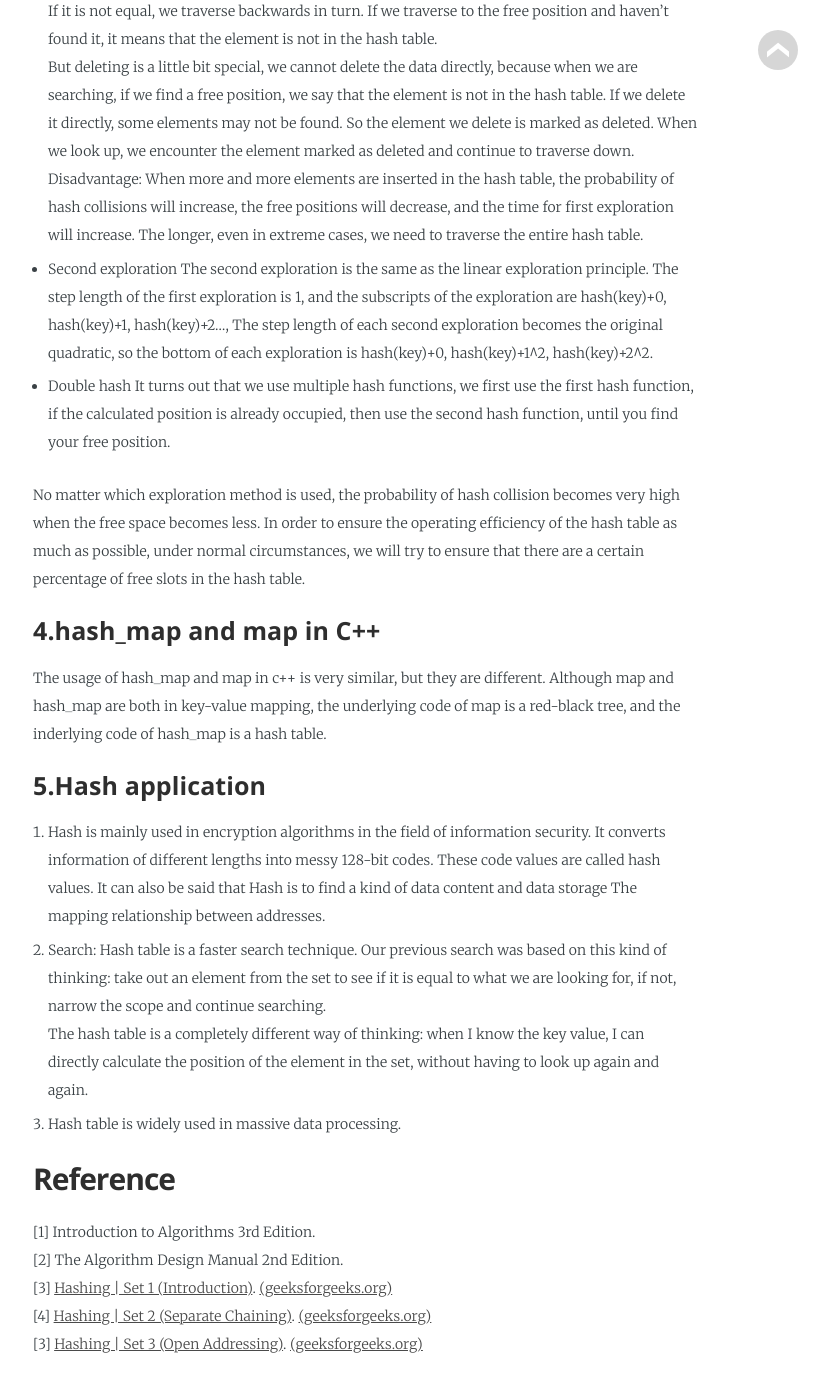
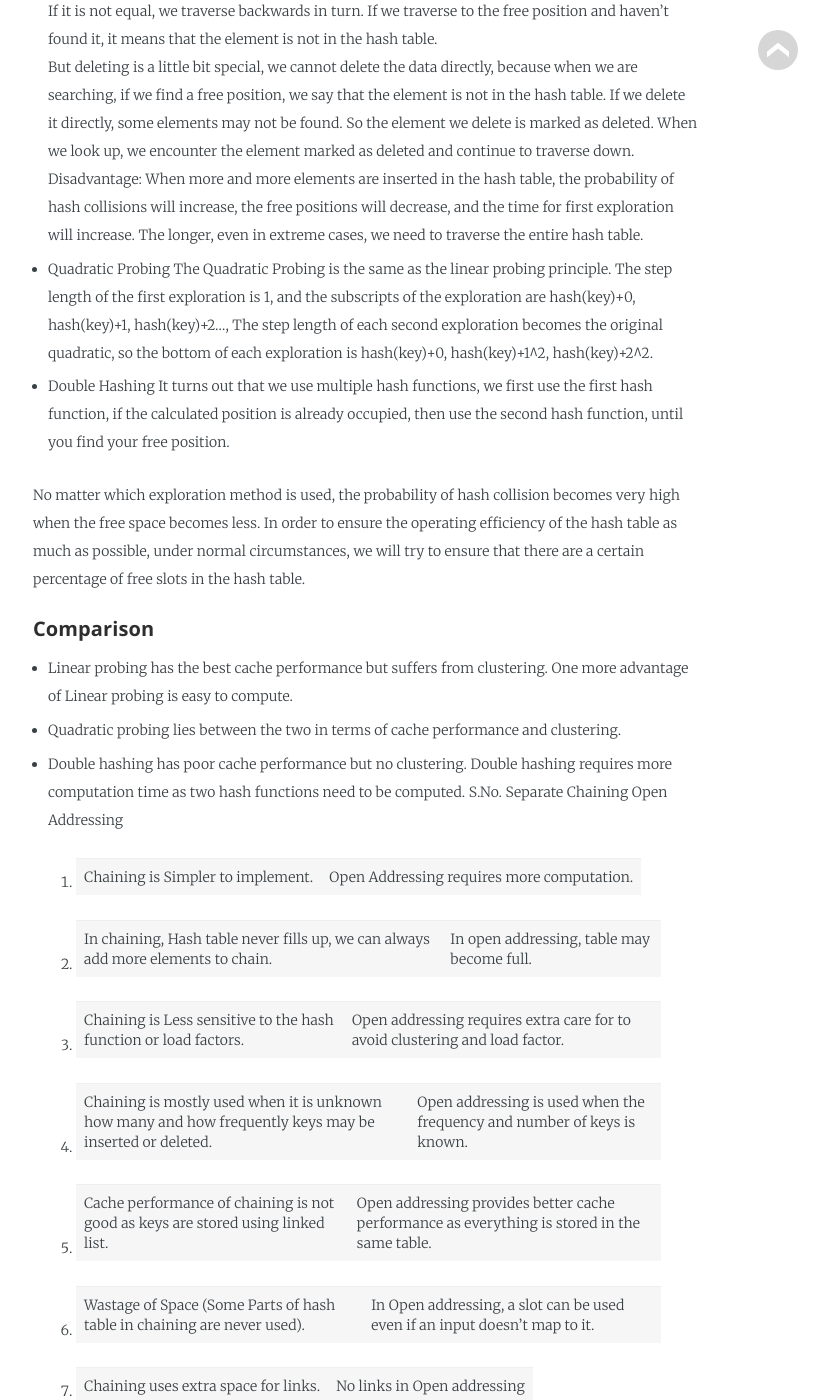
Before and after one commit to TyrionBian/tyrionbian.github.io, a Jekyll site: the page built from _posts/2020-08-18-Hashing.md, in a window 1280 px wide and 1400 px high, scrolled down 3076 px. Shown: the whole window, without its empty margins (282-1111 px from the left). Built offline with Jekyll 4.4.1, drawn with Linux system fonts in a browser that asks for light colours; some web fonts are replaced; some of the changed text lies outside the part shown.

Commit message:
Update 2020-08-18-Hashing.md

```diff
--- a/_posts/2020-08-18-Hashing.md
+++ b/_posts/2020-08-18-Hashing.md
@@ -52,20 +52,33 @@ When inserting an element, the hash value is obtained through the hash function,
 The development of addressing method is that when we encounter a hash collision, we re-explore a free position and then insert it.
 
 There are several ways to explore free locations:
-* Linear detection
+* Linear Probing
 When we insert data into the hash table, after the hash function finds that the position is already occupied, we start from the current position and look up in turn until we find a free position.
 For example, the size of a hash table is 10. After a data passes through the hash function, it reaches the position of subscript 8, but it is found that there is data in this position, then it is traversed in sequence. If it reaches the end, no free position is found, Then search from the beginning until you find a free position.
 Finding an element is similar to inserting. The hash value is calculated through a hash function, and then the corresponding position data is found, and then compared with the searched element. If it is equal, then it is the data we are looking for. If it is not equal, we traverse backwards in turn. If we traverse to the free position and haven't found it, it means that the element is not in the hash table.
 But deleting is a little bit special, we cannot delete the data directly, because when we are searching, if we find a free position, we say that the element is not in the hash table. If we delete it directly, some elements may not be found. So the element we delete is marked as deleted. When we look up, we encounter the element marked as deleted and continue to traverse down.
 Disadvantage: When more and more elements are inserted in the hash table, the probability of hash collisions will increase, the free positions will decrease, and the time for first exploration will increase. The longer, even in extreme cases, we need to traverse the entire hash table.
 
-* Second exploration
-The second exploration is the same as the linear exploration principle. The step length of the first exploration is 1, and the subscripts of the exploration are hash(key)+0, hash(key)+1, hash(key)+2..., The step length of each second exploration becomes the original quadratic, so the bottom of each exploration is hash(key)+0, hash(key)+1^2, hash(key)+2^2.
+* Quadratic Probing
+The Quadratic Probing is the same as the linear probing principle. The step length of the first exploration is 1, and the subscripts of the exploration are hash(key)+0, hash(key)+1, hash(key)+2..., The step length of each second exploration becomes the original quadratic, so the bottom of each exploration is hash(key)+0, hash(key)+1^2, hash(key)+2^2.
 
-* Double hash
+* Double Hashing
 It turns out that we use multiple hash functions, we first use the first hash function, if the calculated position is already occupied, then use the second hash function, until you find your free position.
 
 No matter which exploration method is used, the probability of hash collision becomes very high when the free space becomes less. In order to ensure the operating efficiency of the hash table as much as possible, under normal circumstances, we will try to ensure that there are a certain percentage of free slots in the hash table.
+
+##### Comparison
+* Linear probing has the best cache performance but suffers from clustering. One more advantage of Linear probing is easy to compute.
+* Quadratic probing lies between the two in terms of cache performance and clustering.
+* Double hashing has poor cache performance but no clustering. Double hashing requires more computation time as two hash functions need to be computed.
+S.No.	Separate Chaining	Open Addressing
+1.	Chaining is Simpler to implement. | 	Open Addressing requires more computation.
+2.	In chaining, Hash table never fills up, we can always add more elements to chain. | 	In open addressing, table may become full.
+3.	Chaining is Less sensitive to the hash function or load factors. | 	Open addressing requires extra care for to avoid clustering and load factor.
+4.	Chaining is mostly used when it is unknown how many and how frequently keys may be inserted or deleted. | 	Open addressing is used when the frequency and number of keys is known.
+5.	Cache performance of chaining is not good as keys are stored using linked list. | 	Open addressing provides better cache performance as everything is stored in the same table.
+6.	Wastage of Space (Some Parts of hash table in chaining are never used).	 | In Open addressing, a slot can be used even if an input doesn’t map to it.
+7.	Chaining uses extra space for links. | 	No links in Open addressing
 
 ### 4.hash_map and map in C++
 The usage of hash_map and map in c++ is very similar, but they are different. Although map and hash_map are both in key-value mapping, the underlying code of map is a red-black tree, and the inderlying code of hash_map is a hash table.
```
